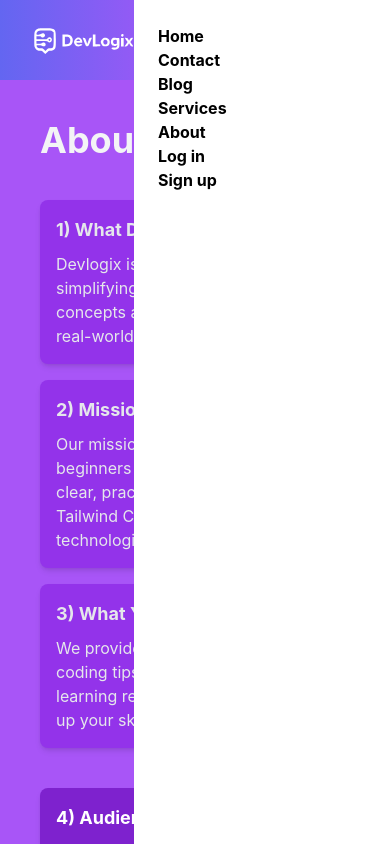
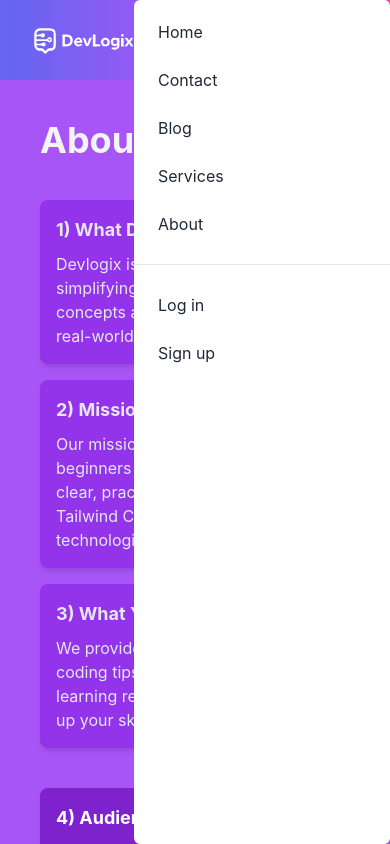
Before and after one commit to Alihaider592/my-tailwind-app, a React (Create React App) app: page /About in a window 390 px wide. Both pictures are taken after a click on the button 350 px from the left and 40 px from the top of the page. Shown: the top 844 px of the page. Built offline with nearby package versions, Linux system fonts and the light colour scheme.

Commit message:
complete

```diff
--- a/src/components/About.jsx
+++ b/src/components/About.jsx
@@ -1,49 +1,48 @@
 import React from "react";
-// import Readmorebtn from "./Readmorebtn";
 import Button from "./ReadMore";
 const About = () => {
   const aboutData = [
     {
       id: 1,
       title: "What Devlogix is",
-      desc: "Devlogix is a platform dedicated to simplifying web development concepts and helping learners build real-world projects."
+      desc: "Devlogix is a platform dedicated to simplifying web development concepts and helping learners build real-world projects.",
     },
     {
       id: 2,
       title: "Mission / Purpose",
-      desc: "Our mission is to empower beginners and developers with clear, practical tutorials in React, Tailwind CSS, and modern web technologies."
+      desc: "Our mission is to empower beginners and developers with clear, practical tutorials in React, Tailwind CSS, and modern web technologies.",
     },
     {
       id: 3,
       title: "What You Provide",
-      desc: "We provide step-by-step guides, coding tips, and project-based learning resources so you can level up your skills."
+      desc: "We provide step-by-step guides, coding tips, and project-based learning resources so you can level up your skills.",
     },
     {
       id: 4,
       title: "Audience / Community",
-      desc: "Whether you’re just starting your coding journey or looking to refine your front-end skills, Devlogix is here to guide you."
+      desc: "Whether you’re just starting your coding journey or looking to refine your front-end skills, Devlogix is here to guide you.",
     },
     {
       id: 5,
       title: "Vision (Future Goals)",
-      desc: "Our vision is to build a community of passionate developers who share knowledge, collaborate, and grow together."
-    }
+      desc: "Our vision is to build a community of passionate developers who share knowledge, collaborate, and grow together.",
+    },
   ];
 
   return (
     <div className="flex justify-center max-sm:relative fixed w-full min-h-screen p-10 bg-purple-500">
       <div className="w-full max-w-6xl">
-        {/* Heading */}
         <h1 className="font-bold text-gray-100 text-4xl sm:text-5xl mb-10">
           About DevLogix
         </h1>
 
-        {/* Content Grid */}
         <div className="flex flex-col md:flex-row gap-10">
-          {/* Left Side */}
           <div className="text-gray-200 md:w-1/2 space-y-4">
             {aboutData.slice(0, 3).map((item) => (
-              <div key={item.id} className="p-4 bg-purple-600 rounded-lg shadow-md">
+              <div
+                key={item.id}
+                className="p-4 bg-purple-600 rounded-lg shadow-md"
+              >
                 <h2 className="text-lg font-bold">
                   {item.id}) {item.title}
                 </h2>
@@ -52,10 +51,12 @@ const About = () => {
             ))}
           </div>
 
-          {/* Right Side */}
           <div className="text-white md:w-1/2 space-y-4">
             {aboutData.slice(3).map((item) => (
-              <div key={item.id} className="p-4 bg-purple-700 rounded-lg shadow-md">
+              <div
+                key={item.id}
+                className="p-4 bg-purple-700 rounded-lg shadow-md"
+              >
                 <h2 className="text-lg font-bold">
                   {item.id}) {item.title}
                 </h2>
@@ -67,13 +68,12 @@ const About = () => {
 
         {/* Button */}
         <div className="mt-10">
-          {/* <Readmorebtn className='font-medium shadow-lg transition'/> */}
-           <Button
-        text="Read More"
-        textColor="text-white"
-        bgColor="bg-pink-600"
-        className="hover:bg-red-700 transition-all"
-      />
+          <Button
+            text="Read More"
+            textColor="text-white"
+            bgColor="bg-pink-600"
+            className="cursor-pointer"
+          />
         </div>
       </div>
     </div>
--- a/src/components/Blog.jsx
+++ b/src/components/Blog.jsx
@@ -145,7 +145,7 @@ const cards = [
 const Blog = () => {
   return (
     <div className='bg-purple-500 '>
-      <div className="relative  w-full">
+      <div className="relative ">
         <img
           className="w-full object-cover h-96 opacity-70 shadow-purple shadow-sm"
           src="img2.png"
--- a/src/components/Home.jsx
+++ b/src/components/Home.jsx
@@ -25,14 +25,14 @@ const Home = () => {
     need — byte by byte.
   </div>
 
-  <div className="flex justify-center relative text-[12px] bottom-3 mt-6">
-    <button className="px-6 py-3 sm:px-4 sm:py-2 md:px-10 md:py-4
-                       bg-gradient-to-r from-pink-600 to-purple-600
-                       hover:from-pink-700 hover:to-purple-700
-                       rounded-xl text-white  shadow-xl
+  <div className="flex justify-center relative text-[12px] max-sm:bottom-3 mt-6">
+    <button  className="block px-6 py-3 sm:px-4 sm:py-2 md:px-10 md:py-4
+                       bg-pink-600
+                         hover:bg-pink-700
+                       rounded-lg text-white  shadow-xl
                        transition-transform duration-300 ease-in-out
-                       hover:scale-105">
-      <Link to="/Learnmore">Learn more →</Link>
+                       hover:scale-105 ">
+      <Link  to="/About">  Learn more →</Link>
     </button>
   </div>
 </div>
--- /dev/null
+++ b/src/components/Protectroute.jsx
@@ -0,0 +1,8 @@
+import React from 'react'
+ import { Navigate, Outlet } from 'react-router-dom'
+function Protectroute ()
+{
+    const savedUsers = JSON.parse(localStorage.getItem('users'))
+   return( savedUsers.length != 0 ?<Outlet/>:<Navigate to='Login'/>)
+}
+export default Protectroute
--- a/src/components/Services.jsx
+++ b/src/components/Services.jsx
@@ -90,8 +90,8 @@ const Services = () => {
       {/* main text */}
         <main className="py-16 ">
         <div className="text-center mb-12">
-          <h1 className="text-4xl md:text-5xl font-extrabold text-white mb-4">How DevLogix Helps You Succeed</h1>
-          <p className="text-lg text-white max-w-2xl mx-auto">
+          <h1 className="text-4xl max-sm:text-3xl max-sm:m-5 md:text-5xl font-extrabold text-white mb-4">How DevLogix Helps You Succeed</h1>
+          <p className="text-lg text-white max-w-2xl max-sm:m-3 mx-auto">
             Our services are designed to support you at every stage of your journey, from learning the basics to advancing your career.
           </p>
         </div>
--- a/src/components/hambugernavbar.jsx
+++ b/src/components/hambugernavbar.jsx
@@ -1,40 +1,35 @@
-import { Link } from 'react-router-dom'
+import { Link } from 'react-router-dom';
 import { useNavigate } from "react-router-dom";
+
 const Hamburgernavbar = ({ user, onLogout ,onclose }) => {
   const navigate = useNavigate();
   return (
     <div>
-      <nav className="fixed  right-0   top-0 w-64 h-full  bg-white z-[9999] p-6 shadow-l
-  items-center
-        text-black  z- font-bold
-
+      <nav className="fixed right-0 top-0 w-64 h-full bg-white z-[9999] text-black font-normal rounded-md
+       shadow-sm transform transition-transform duration-300 ease-in-out
        ">
         <ul className="
-          justify-start
-          md:gap-10
-          lg:gap-12 lg:justify-end
+          p-2 text-base
 
           ">
-          {/* <Hamburger/> */}
-          <li><Link to="/" onClick={onclose}>Home</Link></li>
-          <li><Link to="/Contact" onClick={onclose}>Contact</Link></li>
-          <li><Link to="/Blog"onClick={onclose}>Blog</Link></li>
-          <li><Link to="/Services" onClick={onclose}>Services</Link></li>
-          <li><Link to="/About" onClick={onclose}>About</Link></li>
+          <li className="p-1"><Link  to="/" onClick={onclose} className="block px-3 py-2 text-gray-800 hover:bg-gray-100 rounded">Home</Link></li>
+          <li className="p-1"><Link  to="/Contact" onClick={onclose} className="block px-3 py-2 text-gray-800 hover:bg-gray-100 rounded">Contact</Link></li>
+          <li className="p-1"><Link to="/Blog"onClick={onclose} className="block px-3 py-2 text-gray-800 hover:bg-gray-100 rounded">Blog</Link></li>
+          <li className="p-1"><Link to="/Services" onClick={onclose} className="block px-3 py-2 text-gray-800 hover:bg-gray-100 rounded">Services</Link></li>
+          <li className="p-1"><Link to="/About" onClick={onclose} className="block px-3 py-2 text-gray-800 hover:bg-gray-100 rounded">About</Link></li>
         </ul>
+
+        {/* Separator Line */}
+        <hr className="my-2 border-gray-200" />
 
 
         {/* Auth Buttons */}
         <div className="
-          justify-center
-          gap-4
-          sm:gap-6 sm:text-md
-          md:gap-8
-          lg:gap-10
+          p-2
           list-none
         ">
-          <li><Link to="/Login" onClick={onclose} className="hover:text-yellow-300 hover:underline active:text-red-500">Log in</Link></li>
-          <li><Link to="/Signup" onClick={onclose} className="hover:text-yellow-300 hover:underline active:text-red-500">Sign up</Link></li>
+          <li className="p-1"><Link to="/Login" onClick={onclose} className="block px-3 py-2 text-gray-800 hover:bg-gray-100 rounded">Log in</Link></li>
+          <li className="p-1"><Link to="/Signup" onClick={onclose} className="block px-3 py-2 text-gray-800 hover:bg-gray-100 rounded">Sign up</Link></li>
           {/* <button
             className="hover:text-yellow-300 hover:underline active:text-red-500"
             onClick={() => handleLogout(null, navigate)}
```
Also changed, not shown: src/App.js (+10 -3 lines), src/components/Navbar.jsx (+15 -13 lines).
